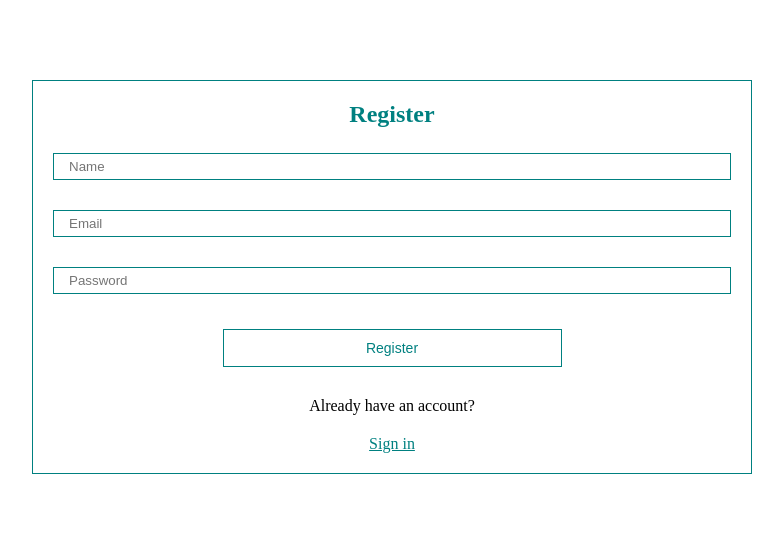
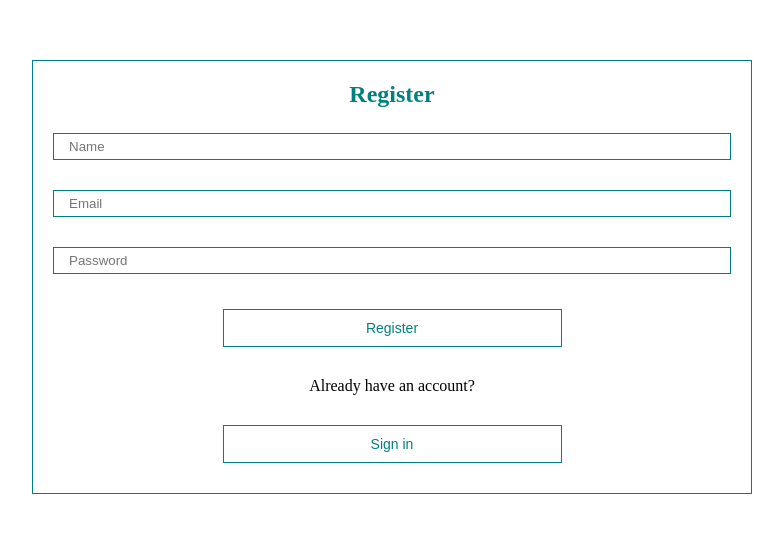
Before and after one commit to braz-bogdan156/event-planner, a React (Create React App) app: page /#/register in a window 1280 px wide. Shown: the part 123-656 px from the top of the page, without its empty margins (248-1031 px from the left). Built offline with nearby package versions, Linux system fonts and the light colour scheme; no server answers.

Commit message:
updated commit

```diff
--- a/src/pages/RegisterForm.jsx
+++ b/src/pages/RegisterForm.jsx
@@ -3,7 +3,7 @@ import { auth } from "../services/firebase";
 import { createUserWithEmailAndPassword, updateProfile } from "firebase/auth";
 import MyButton from "../components/UI/button/MyButton";
 import MyInput from "../components/UI/input/MyInput";
-import { useNavigate, Link } from "react-router-dom";
+import { useNavigate } from "react-router-dom";
 
 export default function RegisterForm() {
   const [name, setName] = useState("");
@@ -22,6 +22,10 @@ export default function RegisterForm() {
     }
   };
 
+  const goToLogin = () => {
+    navigate("/login");
+  };
+
   return (
     <div style={{ display: "flex", flexDirection: "column", justifyContent: "center", alignItems: "center", height: "100vh" }}>
       <div style={{ width: "90%", maxWidth: "800px", padding: "20px", border: "1px solid teal", boxSizing: "border-box" }}>
@@ -31,8 +35,14 @@ export default function RegisterForm() {
           <MyInput type="email" placeholder="Email" value={email} onChange={(e) => setEmail(e.target.value)} required />
           <MyInput type="password" placeholder="Password" value={password} onChange={(e) => setPassword(e.target.value)} required />
           <MyButton type="submit" style={{ width: "50%", alignSelf: "center" }}>Register</MyButton>
-          <p style={{textAlign: "center"}}>Already have an account?</p>
-          <Link href="/login" style={{textAlign: "center", color: "teal"}}> Sign in</Link>
+          <p style={{ textAlign: "center" }}>Already have an account?</p>
+          <MyButton
+            type="button"
+            onClick={goToLogin}
+            style={{ width: "50%", alignSelf: "center"}}
+          >
+            Sign in
+          </MyButton>
         </form>
       </div>
     </div>
```
Also changed, not shown: 7 other files (tests, documents, lock files or other folders).
